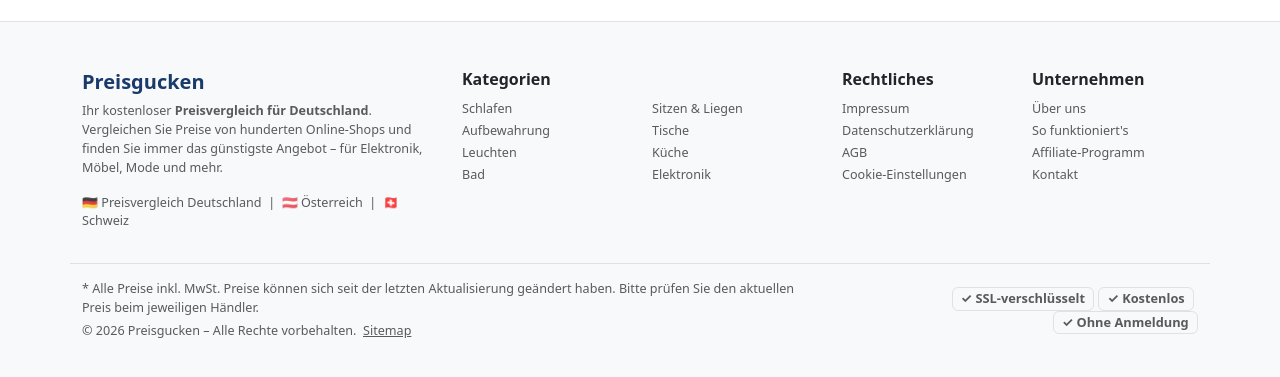
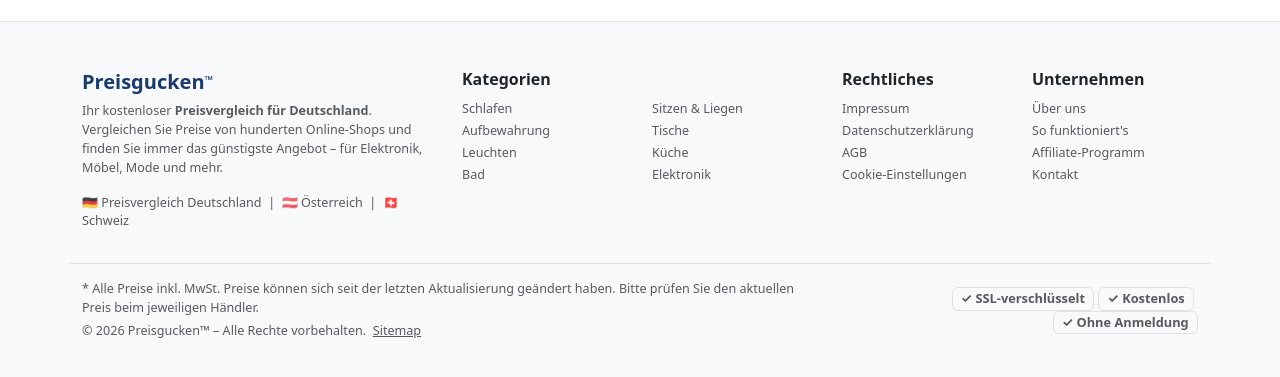
Before and after one commit to zaheerahmedberlin/nextjs-app, a Next.js app: page /agb in a window 1280 px wide. Shown: the part 1415-1792 px from the top of the page. Built offline with nearby package versions, Linux system fonts and the light colour scheme.

Commit message:
feat: add TM symbol to primary Preisgucken brand mentions (trademark application filed)

```diff
--- a/components/Footer.jsx
+++ b/components/Footer.jsx
@@ -21,7 +21,7 @@
 
           {/* Brand + description */}
           <div className="col-12 col-md-4 mb-4">
-            <h2 className="h5 text-price fw-bold">Preisgucken</h2>
+            <h2 className="h5 text-price fw-bold">Preisgucken<sup style={{ fontSize: "0.55em" }}>™</sup></h2>
             <p className="text-muted small">
               Ihr kostenloser <strong>Preisvergleich für Deutschland</strong>. Vergleichen Sie
               Preise von hunderten Online-Shops und finden Sie immer das günstigste Angebot –
@@ -76,7 +76,7 @@
               geändert haben. Bitte prüfen Sie den aktuellen Preis beim jeweiligen Händler.
             </p>
             <p className="mb-0">
-              © {currentYear} Preisgucken – Alle Rechte vorbehalten. &nbsp;
+              © {currentYear} Preisgucken™ – Alle Rechte vorbehalten. &nbsp;
               <a href="/sitemap.xml" className="text-muted">Sitemap</a>
             </p>
           </div>
--- a/components/HomeClient.jsx
+++ b/components/HomeClient.jsx
@@ -531,7 +531,7 @@
                 <div className="col-12 col-md-4 mb-3">
                   <h2 className="h6 fw-bold">Preise vergleichen &amp; sparen</h2>
                   <p className="text-muted small">
-                    Preisgucken ist Ihr kostenloser <strong>Preisvergleich für Deutschland</strong>.
+                    Preisgucken<sup style={{ fontSize: "0.6em" }}>™</sup> ist Ihr kostenloser <strong>Preisvergleich für Deutschland</strong>.
                     Wir zeigen Ihnen tagesaktuelle Preise aus deutschen Online-Shops – damit Sie
                     immer den günstigsten Preis finden.
                   </p>
```
